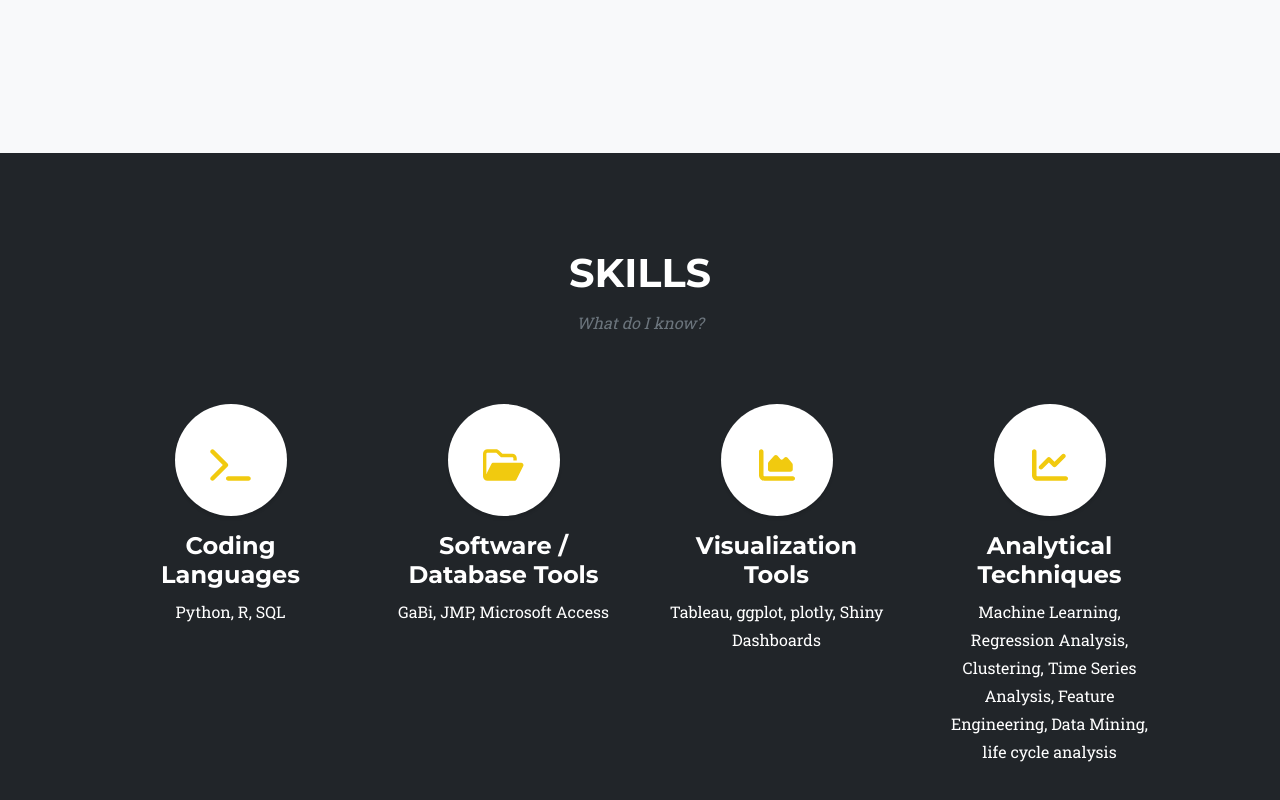
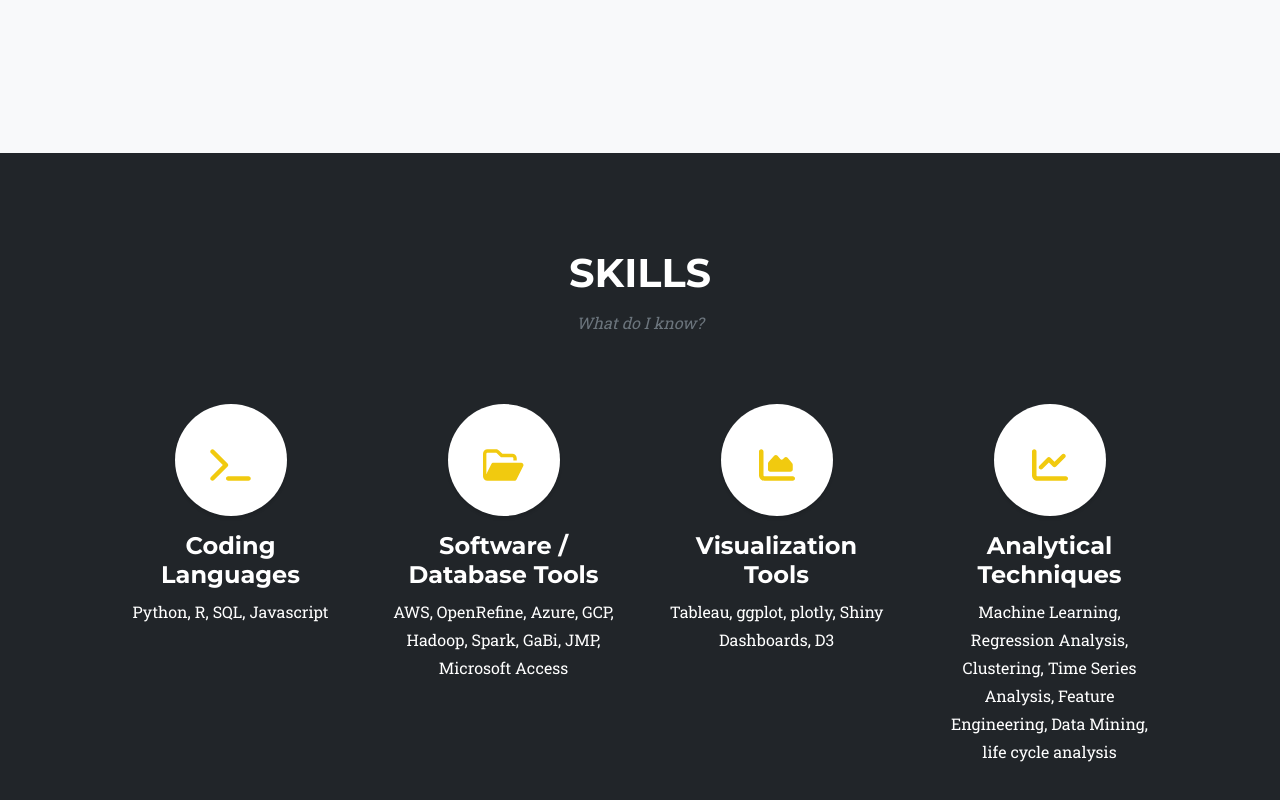
Before and after one commit to JosephGeibig/JosephGeibig.github.io, a plain HTML site: page index.html in a window 1280 px wide. Shown: the part 2037-2837 px from the top of the page. Drawn offline with nearby package versions, Linux system fonts and the light colour scheme.

Commit message:
commit 6
fixed formatting for official fall release

```diff
--- a/index.html
+++ b/index.html
@@ -57,7 +57,7 @@
                         <h1 class = "mb-5"> About me</h1>
 
                         <p class="lead mb-5">
-                            I am a current MSA student at Georgia Tech specializing in <a href = "https://www.analytics.gatech.edu/curriculum/analytical-tools-track">Computational data analytics</a> and <a href = "https://www.analytics.gatech.edu/curriculum/analytical-tools-track">Analytical Tools</a>. As part of this curriculum, I have taken classes involving machine learning, natural language processing, python, and simulations to name a few.
+                            I am a current MSA student at Georgia Tech specializing in <a href = "https://www.analytics.gatech.edu/curriculum/analytical-tools-track">Computational Data Analytics</a> and <a href = "https://www.analytics.gatech.edu/curriculum/analytical-tools-track">Analytical Tools</a>. As part of this curriculum, I have taken classes involving machine learning, data visualization practices, python, and network modeling to name a few.
                         </p>
                         <p class="lead mb-5"> I graduated in 2022 with an undergraduate degree in Business Analytics from the University of Tennesee with a minor in Environmental Studies. During my time at the Universtiy of Tennessee I had the honor of becoming a <a href = "https://haslam.utk.edu/smith-global-leadership-scholars"> Global Leadership Scholar</a> and studying abroad in London. Additionally, I was lucky enough to be able to mentor over 50 students during  my time at the university – providing guidance and support so that they could live up to their full potential.
                         </p>
@@ -88,18 +88,18 @@
                     <div class="col-lg-3 col-md-6 mb-5 mb-lg-0">
                         <span class="skill-icon rounded-circle mx-auto mb-3 "><i class="fas fa-terminal"></i></span>
                         <h4><strong>Coding Languages</strong></h4>
-                        <p class="text-faded mb-4">Python, R, SQL</p>
+                        <p class="text-faded mb-4">Python, R, SQL, Javascript</p>
                     </div>
                     <div class="col-lg-3 col-md-6 mb-5 mb-lg-0">
                         <span class="skill-icon rounded-circle mx-auto mb-3"><i class="far fa-folder-open"></i></span>
                         <h4><strong>Software / Database Tools </strong></h4>
-                        <p class="text-faded mb-4">GaBi, JMP, Microsoft Access</p>
+                        <p class="text-faded mb-4">AWS, OpenRefine, Azure, GCP, Hadoop, Spark, GaBi, JMP, Microsoft Access</p>
                     </div>
                     <div class="col-lg-3 col-md-6 mb-5 mb-lg-0">
                         <span class="skill-icon rounded-circle mx-auto mb-3"><i class="fa fa-area-chart"></i></span>
                         <h4><strong>Visualization Tools</strong></h4>
                         <p class="text-faded mb-4">
-                            Tableau, ggplot, plotly, Shiny Dashboards
+                            Tableau, ggplot, plotly, Shiny Dashboards, D3
                         </p>
                     </div>
                     <div class="col-lg-3 col-md-6 mb-5 mb-lg-0">
```
Also changed, not shown: 1 other file.
